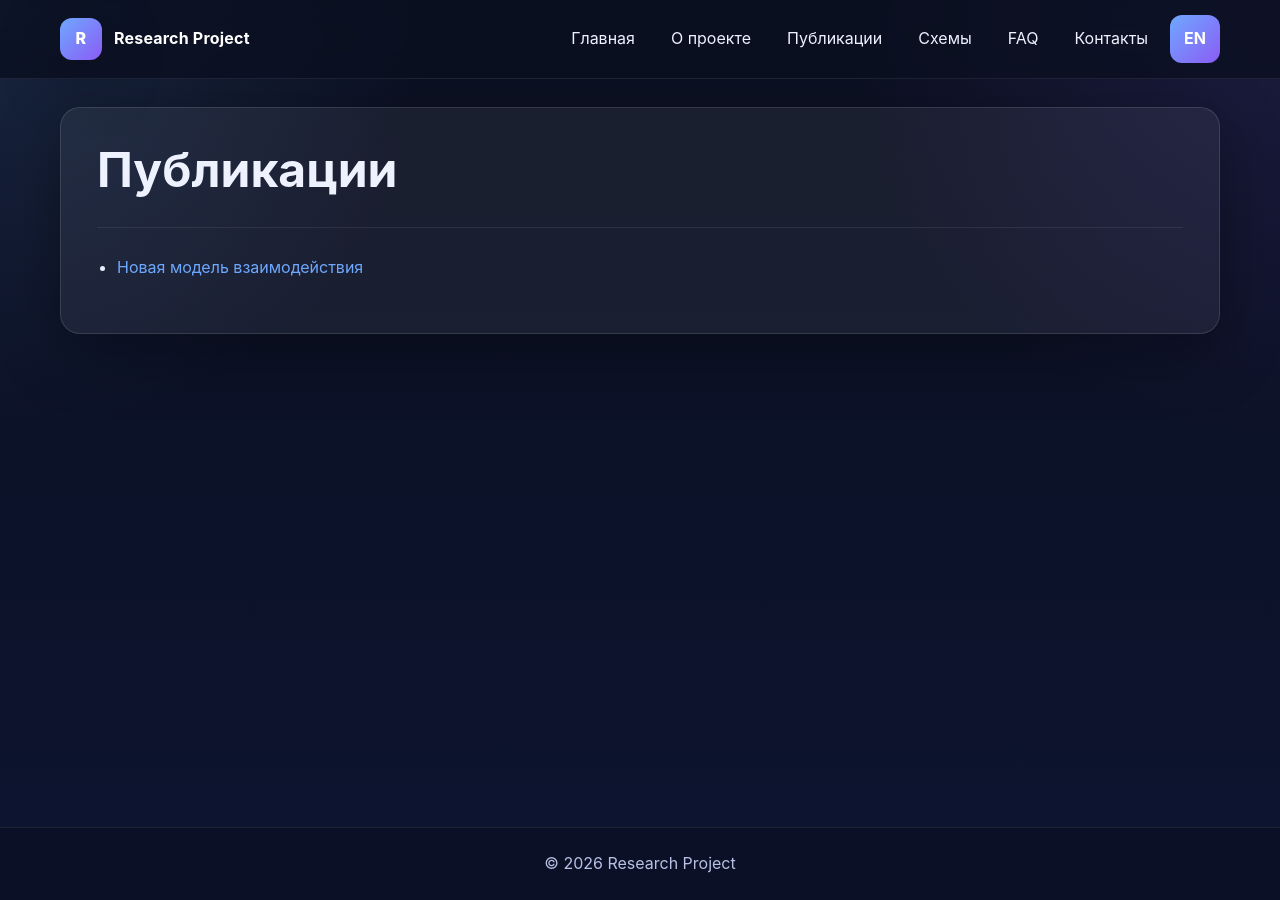
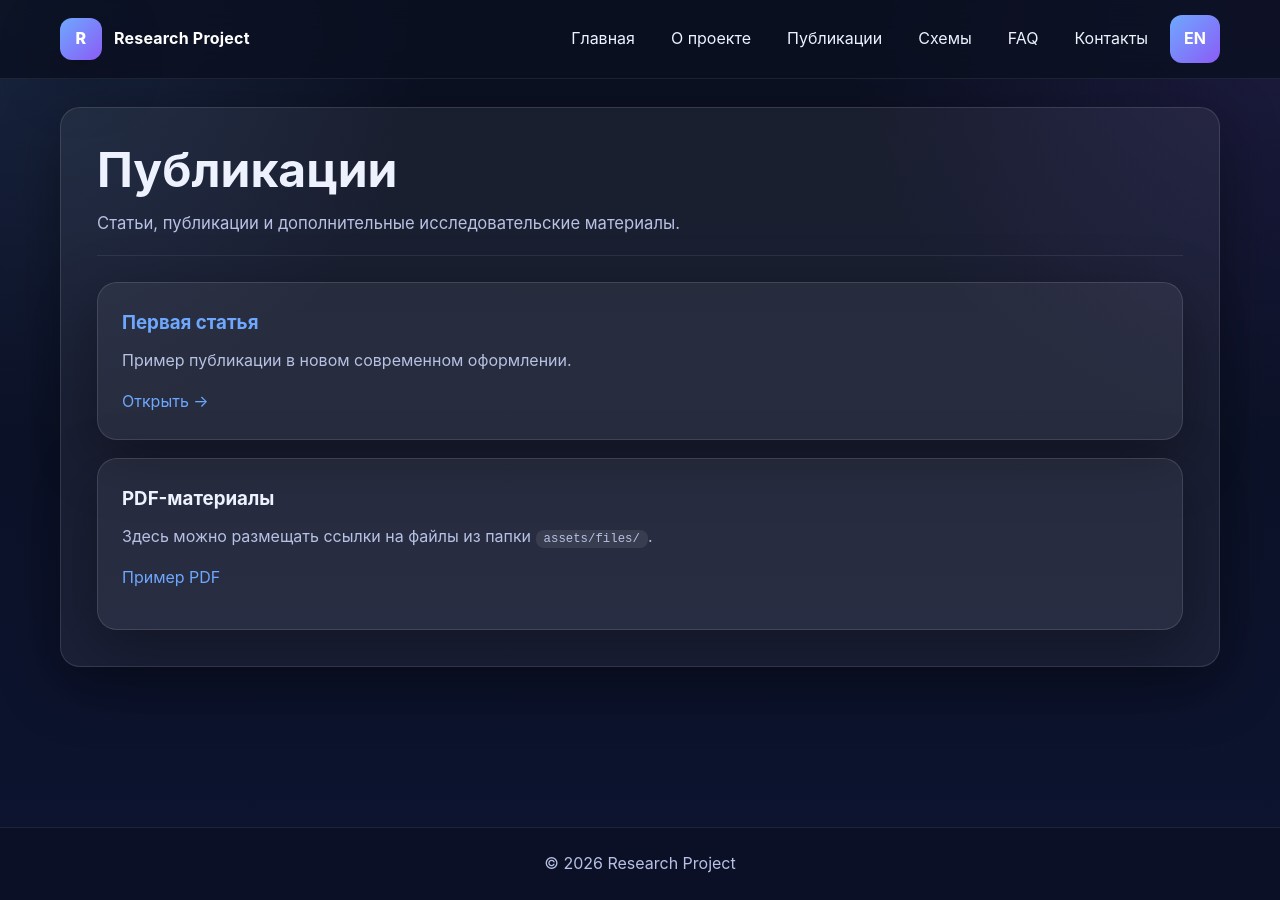
Before and after one commit to naoumov-ilia/naoumov-ilia.github.io, a Jekyll site: the page built from ru/publications.md, in a window 1280 px wide. Built offline with Jekyll 4.4.1, drawn with Linux system fonts in a browser that asks for light colours.

Commit message:
Update publications.md

```diff
--- a/ru/publications.md
+++ b/ru/publications.md
@@ -1,18 +1,22 @@
 ---
 layout: page
-title: "Публикации"
+title: Публикации
 lang: ru
+ref: publications
+description: Статьи, публикации и дополнительные исследовательские материалы.
 permalink: /ru/publications/
 ---
 
-{% assign articles = site.pages | where_exp: "p", "p.path contains 'ru/articles'" %}
+<div class="list-grid">
+  <div class="list-card">
+    <h3><a href="{{ '/ru/articles/article-1/' | relative_url }}">Первая статья</a></h3>
+    <p>Пример публикации в новом современном оформлении.</p>
+    <a href="{{ '/ru/articles/article-1/' | relative_url }}">Открыть →</a>
+  </div>
 
-<ul>
-
-{% for article in articles %}
-
-<li><a href="{{ article.url }}">{{ article.title }}</a></li>
-
-{% endfor %}
-
-</ul>
+  <div class="list-card">
+    <h3>PDF-материалы</h3>
+    <p>Здесь можно размещать ссылки на файлы из папки <code>assets/files/</code>.</p>
+    <p><a href="{{ '/assets/files/example.pdf' | relative_url }}">Пример PDF</a></p>
+  </div>
+</div>
```
